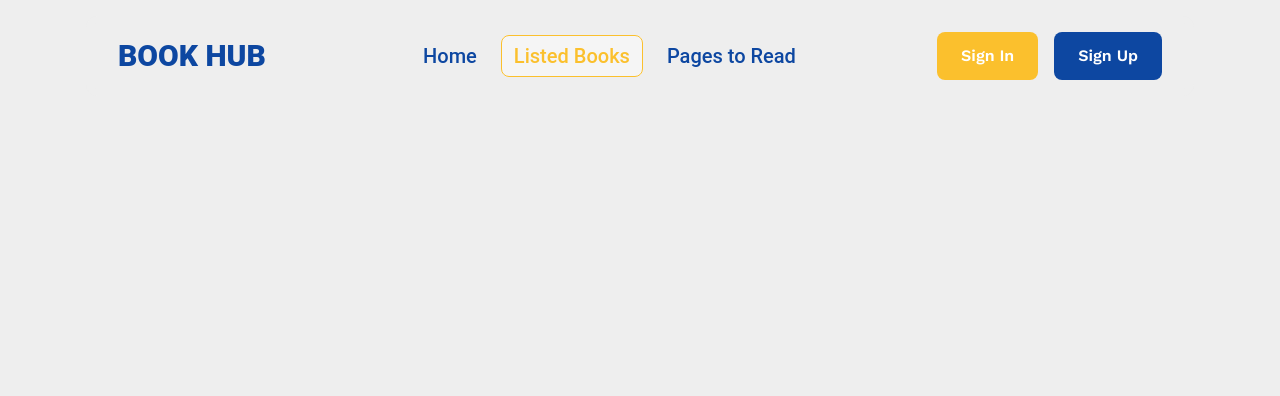
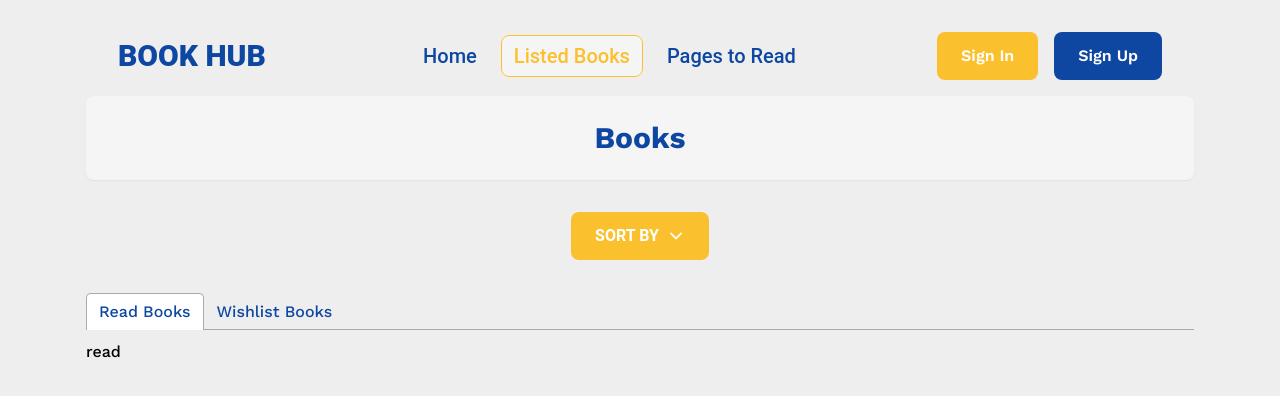
Before and after one commit to arnabsahawrk/BOOK-HUB, a React (Vite) app: page /listedBooks in a window 1280 px wide. Shown: the top 396 px of the page. Built offline with nearby package versions, Linux system fonts and the light colour scheme.

Commit message:
Listed Books Page component added

```diff
--- a/package.json
+++ b/package.json
@@ -22,6 +22,7 @@
     "react-icons": "^5.0.1",
     "react-router-dom": "^6.22.3",
     "react-spinners": "^0.13.8",
+    "react-tabs": "^6.0.2",
     "sort-by": "^1.2.0"
   },
   "devDependencies": {
--- a/src/components/AllBooks/Book.jsx
+++ b/src/components/AllBooks/Book.jsx
@@ -7,7 +7,7 @@ const Book = ({ book }) => {
     book || {};
   return (
     <Link to={`/bookDetails/${bookId}`}>
-      <div className="p-6 border border-[#131313CC] rounded-2xl space-y-6">
+      <div className="p-6 border border-blue-300 rounded-2xl space-y-6 shadow-sm">
         <div className="p-6 bg-gray-100 rounded-2xl">
           <img
             className="object-cover h-[200px] mx-auto shadow-xl hover:shadow-inner rounded-lg"
--- a/src/components/Banner/Banner.jsx
+++ b/src/components/Banner/Banner.jsx
@@ -2,7 +2,7 @@ import { Link } from "react-router-dom";
 
 const Banner = () => {
   return (
-    <section className="bg-gray-100 text-blue-900 rounded-lg">
+    <section className="bg-gray-100 text-blue-900 rounded-lg shadow-sm">
       <div className="container flex flex-col-reverse justify-center p-6 lg:p-24 mx-auto sm:py-12 lg:py-24 lg:flex-row lg:justify-between">
         <div className="flex flex-col justify-center gap-5 p-6 text-center rounded-sm lg:max-w-md xl:max-w-lg lg:text-left">
           <h1 className="text-3xl font-bold leading-none md:leading-normal md:text-5xl">
@@ -20,7 +20,7 @@ const Banner = () => {
           <img
             src="https://i.postimg.cc/TYjSpQjz/The-Alchemist.jpg"
             alt="The-Alchemist"
-            className="object-contain h-72 sm:h-80 lg:h-96 xl:h-112 2xl:h-128"
+            className="object-contain h-72 sm:h-80 lg:h-96 xl:h-112 2xl:h-128 shadow-xl hover:shadow-inner rounded-lg"
           />
         </div>
       </div>
--- /dev/null
+++ b/src/components/ListedBooksPage/AllListedBooks.jsx
@@ -0,0 +1,10 @@
+import React from "react";
+import PropTypes from "prop-types";
+
+const AllListedBooks = ({ props }) => {
+  return <div>{props}</div>;
+};
+
+AllListedBooks.propTypes = {};
+
+export default AllListedBooks;
--- /dev/null
+++ b/src/components/ListedBooksPage/ListedBooksPage.jsx
@@ -0,0 +1,52 @@
+import {
+  Menu,
+  MenuHandler,
+  MenuList,
+  MenuItem,
+  Button,
+} from "@material-tailwind/react";
+import { IoIosArrowDown } from "react-icons/io";
+import { Tab, Tabs, TabList, TabPanel } from "react-tabs";
+import "react-tabs/style/react-tabs.css";
+import AllListedBooks from "./AllListedBooks";
+
+const ListedBooksPage = () => {
+  return (
+    <section className="space-y-6 md:space-y-8">
+      <h1 className="text-2xl md:text-3xl text-blue-900 font-bold text-center py-6 rounded-lg bg-gray-100 shadow-sm">
+        Books
+      </h1>
+      <div className="flex justify-center">
+        <Menu>
+          <MenuHandler>
+            <Button className="flex items-center gap-2 px-4 py-2 md:px-6 md:py-3 bg-yellow-700 text-white font-semibold text-base shadow-none hover:shadow-none">
+              Sort By <IoIosArrowDown className="text-lg" />
+            </Button>
+          </MenuHandler>
+          <MenuList className="bg-gray-100 text-blue-900">
+            <MenuItem>Rating</MenuItem>
+            <MenuItem>Number Of Pages</MenuItem>
+            <MenuItem>Published Year</MenuItem>
+          </MenuList>
+        </Menu>
+      </div>
+      <div>
+        <Tabs>
+          <TabList>
+            <Tab style={{ color: "#0D47A1" }}>Read Books</Tab>
+            <Tab style={{ color: "#0D47A1" }}>Wishlist Books</Tab>
+          </TabList>
+
+          <TabPanel>
+            <AllListedBooks props="read" />
+          </TabPanel>
+          <TabPanel>
+            <AllListedBooks props="wishlist" />
+          </TabPanel>
+        </Tabs>
+      </div>
+    </section>
+  );
+};
+
+export default ListedBooksPage;
--- a/src/pages/ListedBooks.jsx
+++ b/src/pages/ListedBooks.jsx
@@ -1,5 +1,28 @@
+import { createContext, useEffect, useState } from "react";
+import ListedBooksPage from "../components/ListedBooksPage/ListedBooksPage";
+import { getStorage } from "../utils/localStorage";
+
+export const ListedBooksContext = createContext([]);
+
 const ListedBooks = () => {
-  return <div></div>;
+  const [read, setRead] = useState([]);
+  const [wishlist, setWishlist] = useState([]);
+
+  useEffect(() => {
+    const readBooks = getStorage();
+    const wishlistBooks = getStorage(true);
+
+    setRead(readBooks);
+    setWishlist(wishlistBooks);
+  }, []);
+
+  return (
+    <ListedBooksContext.Provider value={[read, wishlist]}>
+      <section className="space-y-10 md:space-y-20">
+        <ListedBooksPage />
+      </section>
+    </ListedBooksContext.Provider>
+  );
 };
 
 export default ListedBooks;
--- a/src/utils/localStorage.jsx
+++ b/src/utils/localStorage.jsx
@@ -44,4 +44,4 @@ const setStorage = (obj = {}, wishList = false) => {
   saveStorage(obj, wishList);
 };
 
-export { setStorage };
+export { setStorage, getStorage };
```
Also changed, not shown: 1 other file (tests, documents, lock files or other folders).
